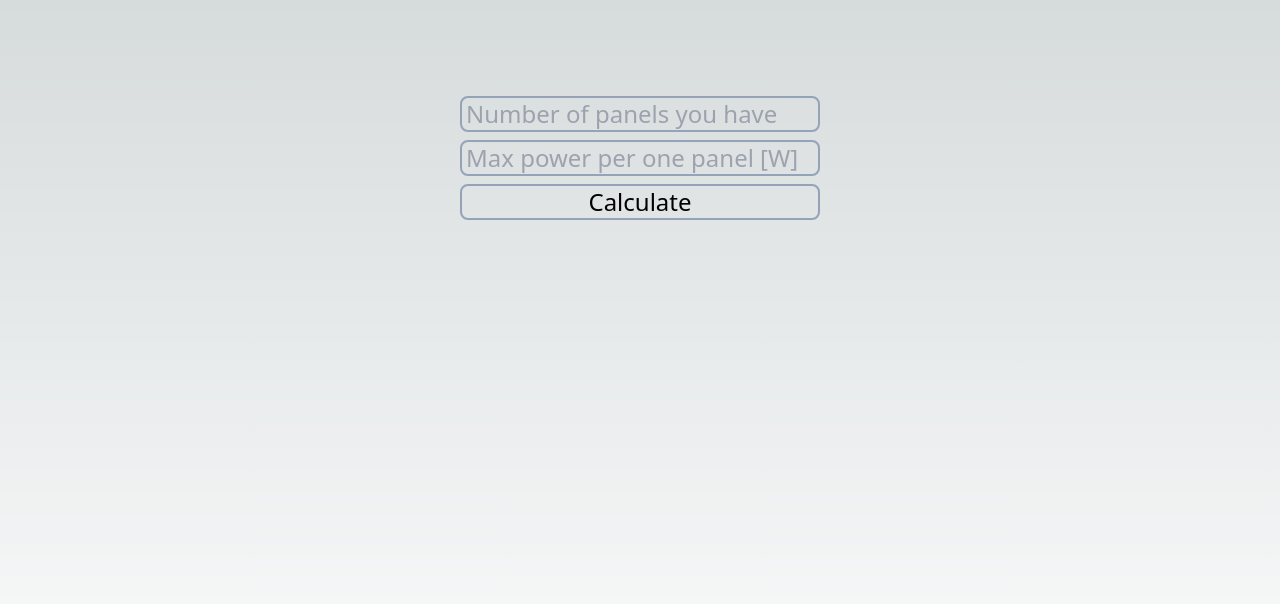
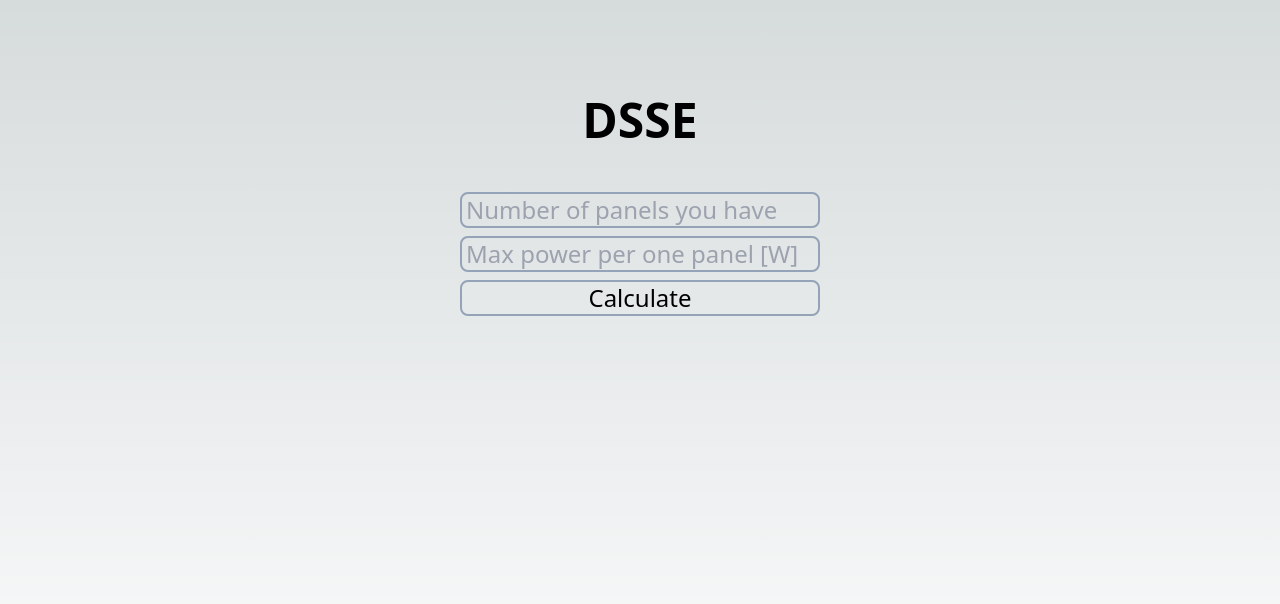
Before and after one commit to kuza11/hackathon, a Next.js app in the folder hackathon_web/: page / in a window 1280 px wide. Shown: the top 604 px of the page. Built offline with nearby package versions, Linux system fonts and the light colour scheme.

Commit message:
Adding 'logo'

```diff
--- a/hackathon_web/src/pages/admin.jsx
+++ b/hackathon_web/src/pages/admin.jsx
@@ -4,6 +4,7 @@ import { useEffect, useState } from "react";
 export default function Admin() {
   return (
     <main className="flex min-h-screen flex-col items-center p-24 text-2xl">
+      <h1 className="text-5xl font-extrabold mb-8">DSSE</h1>
       <h1 className="mb-8">Logs from devices</h1>
       <Logs />
     </main>
--- a/hackathon_web/src/pages/index.jsx
+++ b/hackathon_web/src/pages/index.jsx
@@ -25,6 +25,7 @@ export default function Home({ setStats }) {
 
   return (
     <main className="flex min-h-screen flex-col items-center p-24 gap-4 text-2xl">
+      <h1 className="text-5xl font-extrabold mb-8">DSSE</h1>
       <form className="flex flex-col gap-2" onSubmit={handleSubmit}>
         <input
           className="rounded-lg border-2 border-slate-400 bg-transparent px-1"
--- a/hackathon_web/src/pages/stats.jsx
+++ b/hackathon_web/src/pages/stats.jsx
@@ -47,6 +47,7 @@ export default function Stats(/*{ stats }*/) {
 
   return (
     <main className="flex min-h-screen flex-col items-center p-24 text-2xl">
+      <h1 className="text-5xl font-extrabold mb-8">DSSE</h1>
       <ToastContainer
         position="top-right"
         autoClose={5000}
@@ -80,6 +81,8 @@ export default function Stats(/*{ stats }*/) {
           <Tooltip />
         </LineChart>
       </ResponsiveContainer>
+
+      <button className="rounded-lg border-2 border-slate-400 bg-transparent px-1 mt-8" onClick={() => cleaned()}>I cleaned my panels</button>
 
       <h1 className="mt-8">Power graph</h1>
       <ResponsiveContainer width="100%" height={300}>
@@ -136,8 +139,6 @@ export default function Stats(/*{ stats }*/) {
       >
         See the logs
       </button>
-
-      <button onClick={() => cleaned()}></button>
     </main>
   );
 }
```
